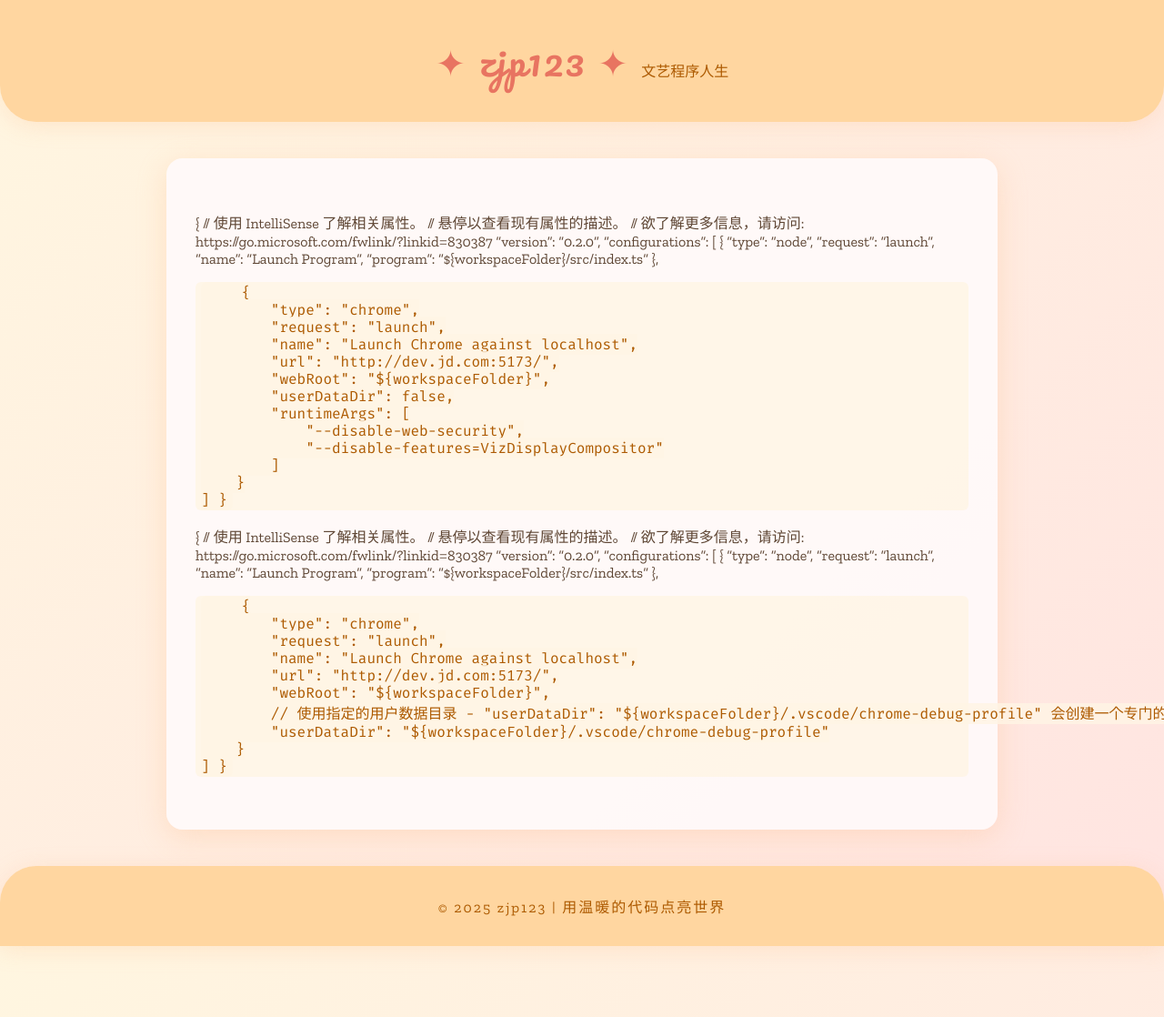
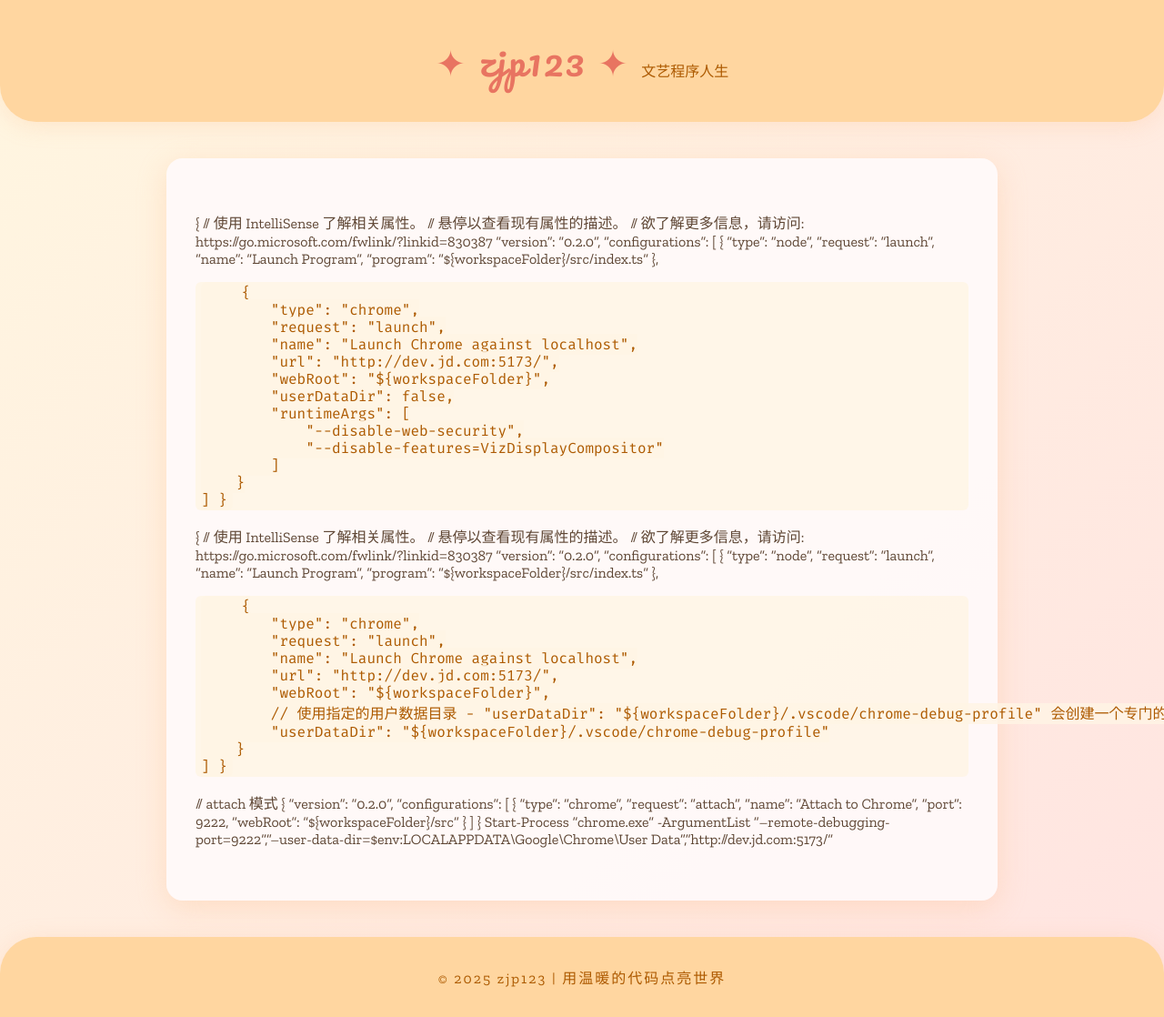
Before and after one commit to zjp123/zjp123.github.io, a Jekyll site: the page built from docs/vscode调试.md, in a window 1280 px wide. Shown: the whole page at 91% size. Built offline with Jekyll 4.4.1, drawn with Linux system fonts in a browser that asks for light colours; our own code applies the rules of GitHub Pages for plain Markdown files.

Commit message:
Update vscode调试.md

```diff
--- a/docs/vscode调试.md
+++ b/docs/vscode调试.md
@@ -52,3 +52,20 @@
         }
     ]
 }
+
+
+
+// attach 模式
+{
+    "version": "0.2.0",
+    "configurations": [
+        {
+            "type": "chrome",
+            "request": "attach",
+            "name": "Attach to Chrome",
+            "port": 9222,
+            "webRoot": "${workspaceFolder}/src"
+        }
+    ]
+}
+Start-Process "chrome.exe" -ArgumentList "--remote-debugging-port=9222","--user-data-dir=$env:LOCALAPPDATA\Google\Chrome\User Data","http://dev.jd.com:5173/"
```
